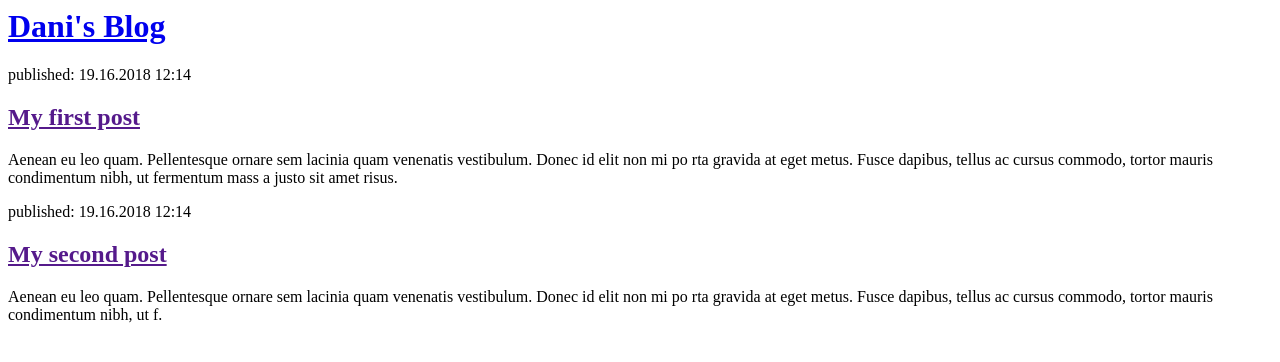
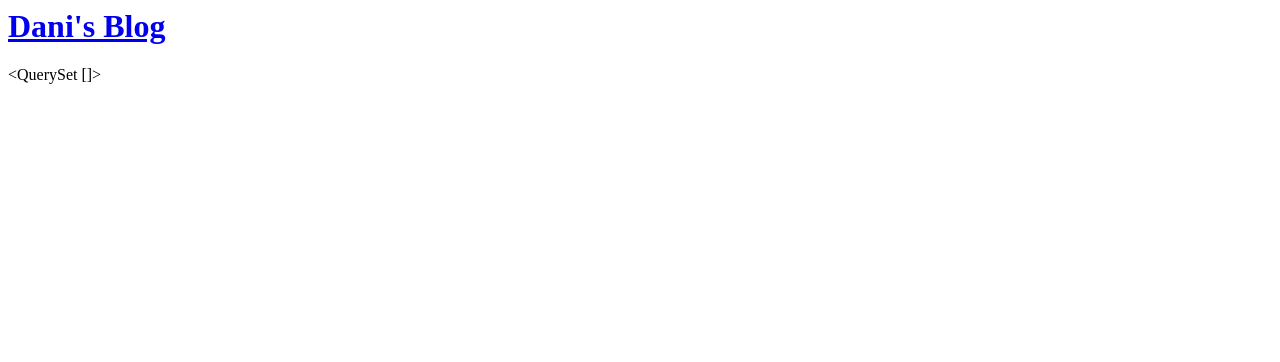
Before and after one commit to dcaft/my-first-blog, a Django app: page / in a window 1280 px wide. Shown: the top 362 px of the page. Run offline with Django 3.2, Linux system fonts and the light colour scheme; data that the repository does not hold is empty.

Commit message:
canviat html

```diff
--- a/blog/templates/blog/post_list.html
+++ b/blog/templates/blog/post_list.html
@@ -5,19 +5,6 @@
 				<body>
 								<div>
 												<h1><a	href="/">Dani's	Blog</a></h1>
-								</div>
-								<div>
-												<p>published:	19.16.2018	12:14</p>
-												<h2><a	href="">My	first	post</a></h2>
-												<p>Aenean	eu	leo	quam.	Pellentesque	ornare	sem	lacinia	quam	venenatis	vestibulum.	Donec	id	elit	non	mi	po
-rta	gravida	at	eget	metus.	Fusce	dapibus,	tellus	ac	cursus	commodo,	tortor	mauris	condimentum	nibh,	ut	fermentum	mass
-a	justo	sit	amet	risus.</p>
-								</div>
-								<div>
-												<p>published:	19.16.2018	12:14</p>
-												<h2><a	href="">My	second	post</a></h2>
-												<p>Aenean	eu	leo	quam.	Pellentesque	ornare	sem	lacinia	quam	venenatis	vestibulum.	Donec	id	elit	non	mi	po
-rta	gravida	at	eget	metus.	Fusce	dapibus,	tellus	ac	cursus	commodo,	tortor	mauris	condimentum	nibh,	ut	f.</p>
-								</div>
+								{{ posts }}
 				</body>
 </html>
```
